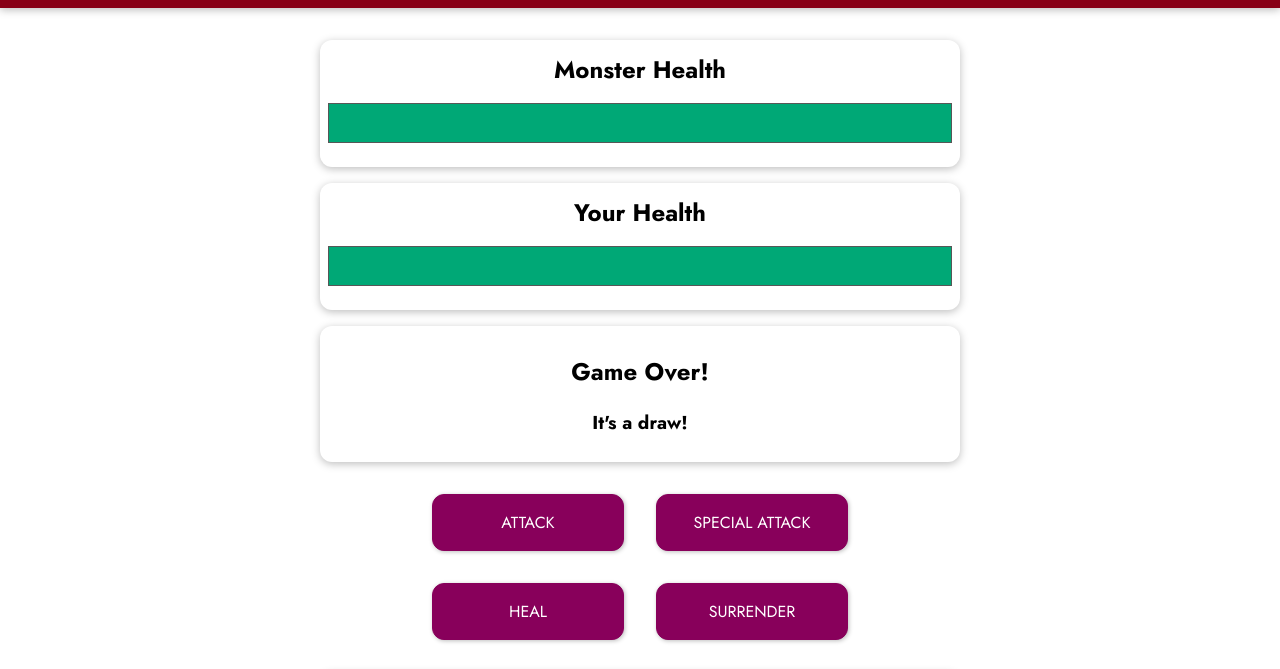
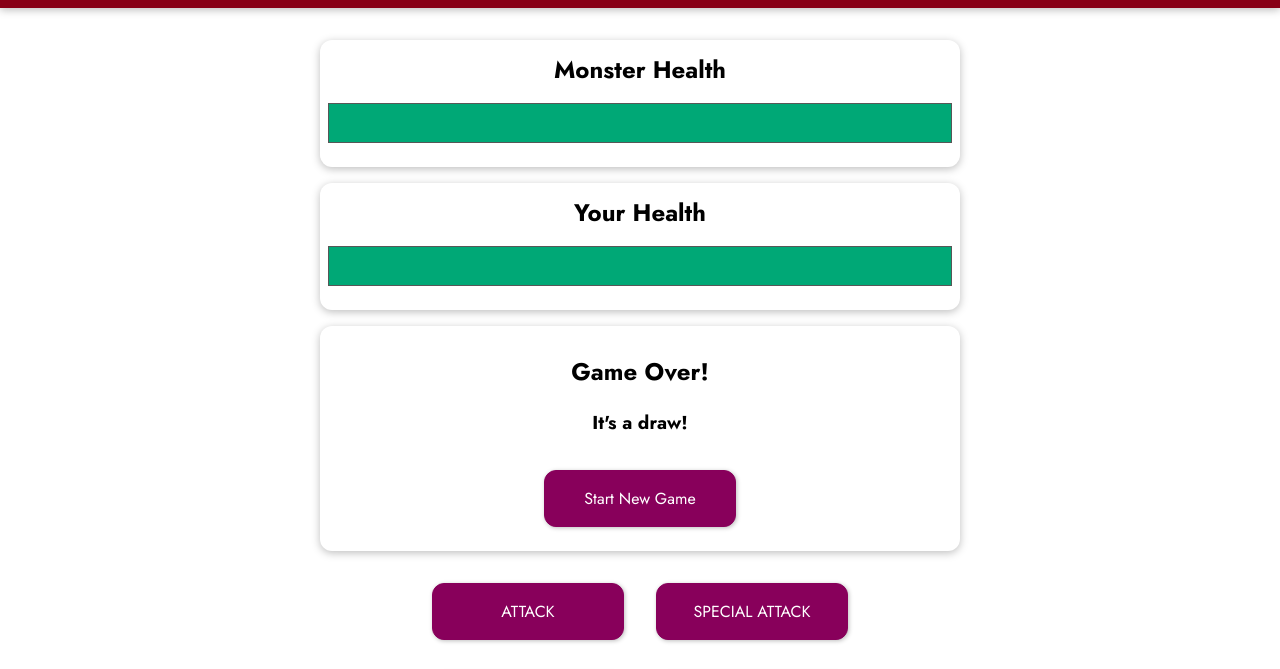
Before and after one commit to nisidazza/vuejs2_Udemy, a plain HTML site: page project-01-monster/index.html in a window 1280 px wide. Shown: the part 97-766 px from the top of the page. Drawn offline with nearby package versions, Linux system fonts and the light colour scheme.

Commit message:
add start new game functionality

```diff
--- a/project-01-monster/app.js
+++ b/project-01-monster/app.js
@@ -44,6 +44,12 @@ Vue.createApp({
     },
   },
   methods: {
+    startNewGame() {
+      this.playerHealth = 100;
+      this.monsterHealth = 100;
+      this.currentRound = 0;
+      this.winner = null;
+    },
     attackMonster() {
       this.currentRound++;
       const attackValue = getRandomNumber(5, 12);
@@ -70,7 +76,7 @@ Vue.createApp({
       this.attackPlayer();
     },
     surrender() {
-        this.winner = 'monster'
-    }
+      this.winner = "monster";
+    },
   },
 }).mount("#game");
--- a/project-01-monster/index.html
+++ b/project-01-monster/index.html
@@ -34,6 +34,7 @@
         <h3 v-if="winner === 'monster'">You lost!</h3>
         <h3 v-else-if="winner === 'player'">You won!</h3>
         <h3 v-else>It's a draw!</h3>
+        <button v-on:click="startNewGame">Start New Game</button>
       </section>
       <section id="controls">
         <button v-on:click="attackMonster">ATTACK</button>
```
